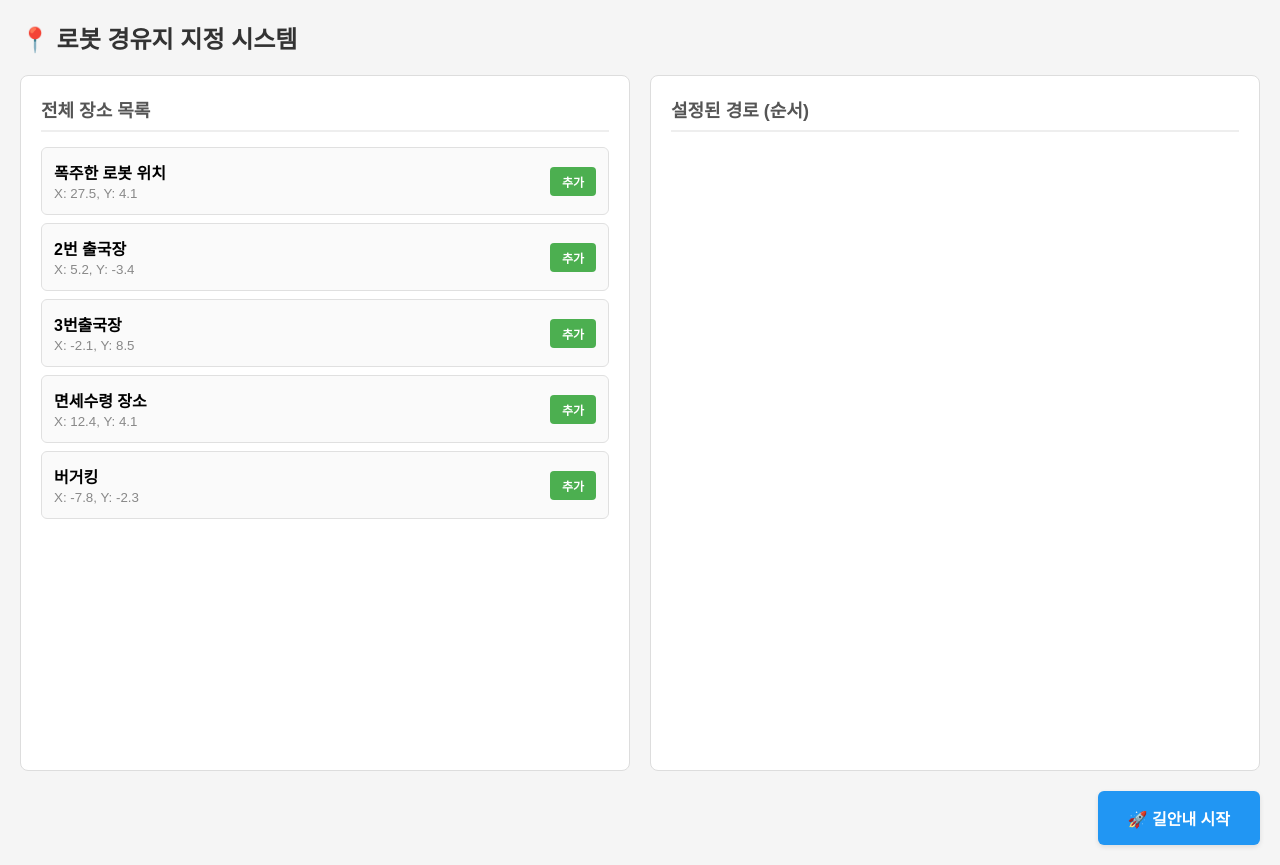
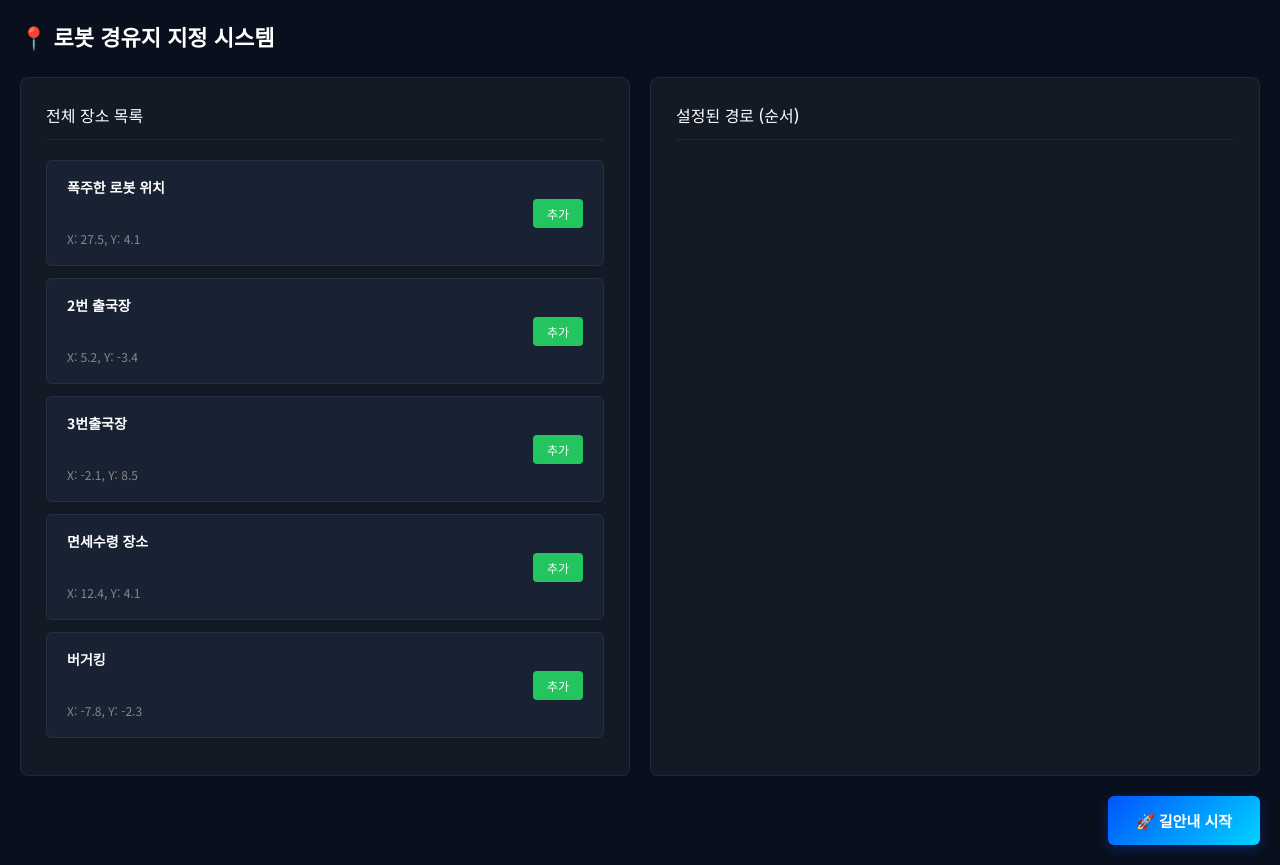
Before and after one commit to ros2-team/Project_Aero, a Flask app: page / in a window 1280 px wide. Run offline with Flask 3, Linux system fonts and the light colour scheme; some libraries are stand-ins or nearby versions.

Commit message:
웹 디자인 수정

```diff
--- a/web/templates/index.html
+++ b/web/templates/index.html
@@ -7,38 +7,83 @@
 
     <link rel="icon" href="data:,">
 
+    <link rel="preconnect" href="https://fonts.googleapis.com">
+    <link rel="preconnect" href="https://fonts.gstatic.com" crossorigin>
+    <link href="https://fonts.googleapis.com/css2?family=Noto+Sans+KR:wght@300;400;500;700&display=swap" rel="stylesheet">
+
     <style>
-        * { box-sizing: border-box; margin: 0; padding: 0; font-family: sans-serif; }
-        body { display: flex; flex-direction: column; height: 100vh; padding: 20px; background-color: #f5f5f5; }
-        h1 { margin-bottom: 20px; font-size: 24px; color: #333; }
+        /* ===================================================
+           💡 [팀 공용 규격] 전체 공통 리셋 및 변수 설정
+        =================================================== */
+        :root {
+            --airport-bg-color: #0a0f1d;
+            --airport-text-primary: #ffffff;
+            --airport-text-secondary: #a0aec0;
+            --airport-accent-cyan: #00e5ff;
+            --airport-btn-gradient: linear-gradient(135deg, #0055ff 0%, #00d2ff 100%);
+        }
+
+        * {
+            margin: 0;
+            padding: 0;
+            box-sizing: border-box;
+            -webkit-tap-highlight-color: transparent;
+            user-select: none;
+        }
+
+        body {
+            font-family: 'Noto Sans KR', sans-serif;
+            background-color: var(--airport-bg-color);
+            color: var(--airport-text-primary);
+            overflow: hidden;
+            display: flex;
+            flex-direction: column;
+            height: 100vh;
+            padding: 20px;
+        }
+
+        /* ===================================================
+           컴포넌트 스타일 레이아웃 (공용 변수 대입)
+        =================================================== */
+        h1 { margin-bottom: 25px; font-size: 22px; color: var(--airport-text-primary); font-weight: 700; }
 
         /* 좌우 레이아웃 분할 */
         .container { display: flex; flex: 1; gap: 20px; min-height: 0; }
-        .panel { flex: 1; background: white; border-radius: 8px; border: 1px solid #ddd; padding: 20px; display: flex; flex-direction: column; }
-        .panel h2 { font-size: 18px; margin-bottom: 15px; padding-bottom: 8px; border-bottom: 2px solid #eee; color: #555; }
+
+        /* 💡 패널 배경색 및 보더를 팀 변수 기준으로 자연스럽게 조정 */
+        .panel { flex: 1; background: #131a26; border-radius: 8px; border: 1px solid #1f293d; padding: 25px; display: flex; flex-direction: column; }
+        .panel h2 { font-size: 16px; margin-bottom: 20px; padding-bottom: 12px; border-bottom: 1px solid #1f293d; color: var(--airport-text-primary); font-weight: 500; }
 
         /* 리스트 스타일 */
         .list-container { flex: 1; overflow-y: auto; list-style: none; }
-        .item { display: flex; justify-content: space-between; align-items: center; padding: 12px; margin-bottom: 8px; background: #fafafa; border: 1px solid #e0e0e0; border-radius: 6px; cursor: pointer; transition: background 0.2s; }
-        .item:hover { background: #f0f0f0; }
+
+        /* 💡 리스트 내부의 카드 컴포넌트 색상 보정 */
+        .item { display: flex; justify-content: space-between; align-items: center; padding: 16px 20px; margin-bottom: 12px; background: #182232; border: 1px solid #243247; border-radius: 6px; cursor: pointer; transition: background 0.2s; }
+        .item:hover { background: #1f2b3f; }
+        .item strong { color: var(--airport-text-primary); font-size: 14px; display: block; margin-bottom: 4px; }
+        .item small { color: var(--airport-text-secondary); font-size: 12px; }
 
         /* 오른쪽 선택된 장소 컴포넌트 */
-        .selected-item { cursor: default; background: #eef5ff; border-color: #bcd6ff; }
-        .selected-item:hover { background: #eef5ff; }
-        .btn-group { display: flex; gap: 5px; }
+        .selected-item { cursor: default; background: #1c2b42; border-color: #3b5984; }
+        .selected-item:hover { background: #1c2b42; }
+        .btn-group { display: flex; gap: 6px; }
 
-        /* 버튼 스타일 */
-        button { padding: 6px 12px; border: 1px solid #ccc; background: white; border-radius: 4px; cursor: pointer; font-size: 12px; }
-        button:hover { background: #eee; }
-        .btn-add { background: #4caf50; color: white; border: none; font-weight: bold; }
-        .btn-add:hover { background: #45a049; }
-        .btn-delete { background: #f44336; color: white; border: none; }
-        .btn-delete:hover { background: #da190b; }
+        /* 기본 컨트롤 버튼 스타일 */
+        button { padding: 6px 14px; border: 1px solid #334155; background: #1e293b; color: var(--airport-text-primary); border-radius: 4px; cursor: pointer; font-size: 12px; transition: all 0.2s; }
+        button:hover { background: #334155; }
+
+        /* 기능성 버튼 색상 선언 */
+        .btn-add { background: #22c55e; color: white; border: none; }
+        .btn-add:hover { background: #16a34a; }
+        .btn-delete { background: #ef4444; color: white; border: none; }
+        .btn-delete:hover { background: #dc2626; }
 
         /* 하단 액션 바 */
         .action-bar { margin-top: 20px; display: flex; justify-content: flex-end; }
-        .btn-start { padding: 15px 30px; font-size: 16px; font-weight: bold; background: #2196f3; color: white; border: none; border-radius: 6px; cursor: pointer; box-shadow: 0 2px 5px rgba(0,0,0,0.1); }
-        .btn-start:hover { background: #0b7dda; }
+
+        /* 💡 [우측 하단 버튼] 팀 공용 그라디언트(`--airport-btn-gradient`)를 적용하여 완벽 연동 */
+        .btn-start { padding: 14px 28px; font-size: 15px; font-weight: bold; background: var(--airport-btn-gradient); color: var(--airport-text-primary); border: none; border-radius: 6px; cursor: pointer; box-shadow: 0 4px 12px rgba(0, 85, 255, 0.3); transition: opacity 0.2s; }
+        .btn-start:hover { opacity: 0.9; }
     </style>
     <script src="https://unpkg.com/mqtt/dist/mqtt.min.js"></script>
 </head>
@@ -65,4 +110,3 @@
     <script src="{{ url_for('static', filename='index.js') }}"></script>
 </body>
 </html>
-</html>
```
Also changed, not shown: src/robot_bringup/test/test_bt.py (+3 -4 lines).
